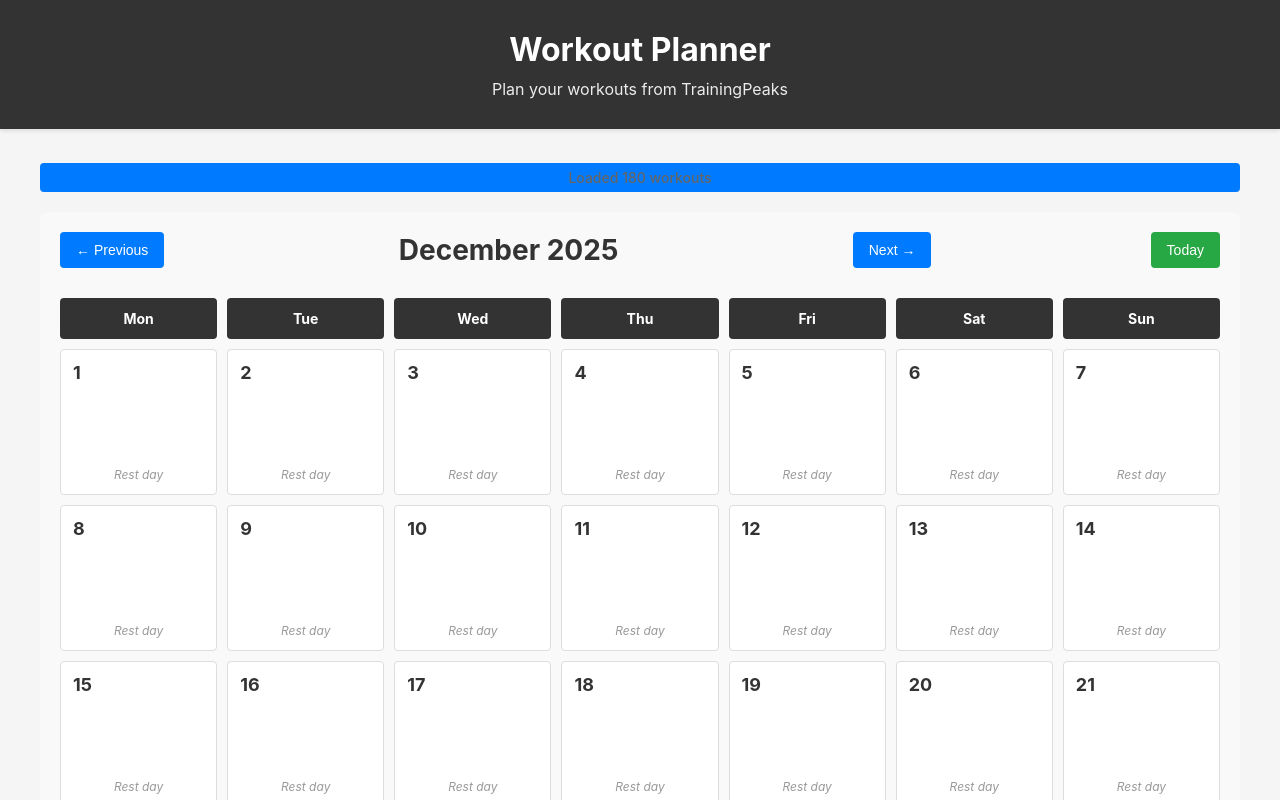
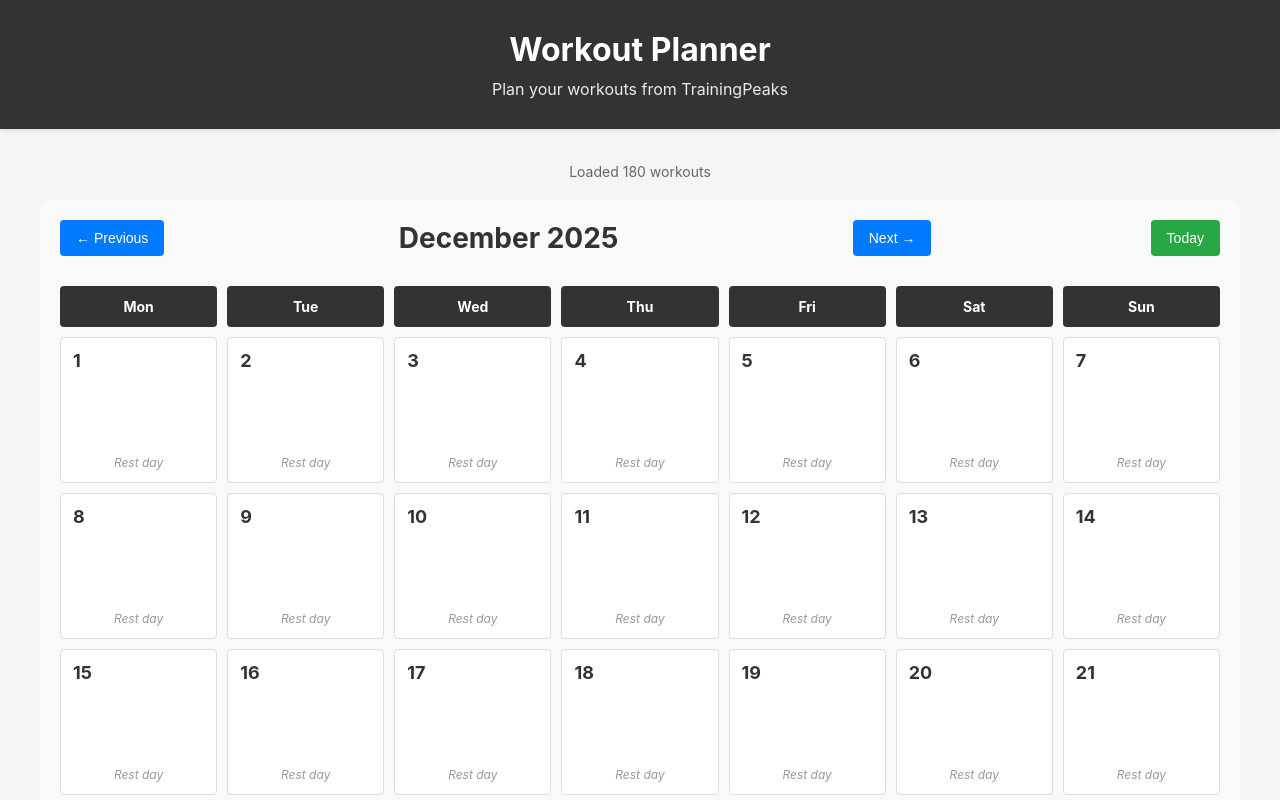
Before and after one commit to joe-klonowski/workout-planning, a React (Create React App) app in the folder app/: page / in a window 1280 px wide. Shown: the top 800 px of the page. Built offline with nearby package versions, Linux system fonts and the light colour scheme.

Commit message:
Make colors in Calendar workout count a bit more readable.

```diff
--- a/app/src/styles/Calendar.css
+++ b/app/src/styles/Calendar.css
@@ -119,9 +119,9 @@
   gap: 4px;
 }
 
-.workout-count {
-  background-color: #007bff;
-  color: white;
+.workouts-container .workout-count {
+  background-color: #ADD8E6;
+  color: black;
   padding: 6px 10px;
   border-radius: 4px;
   font-size: 12px;
```
